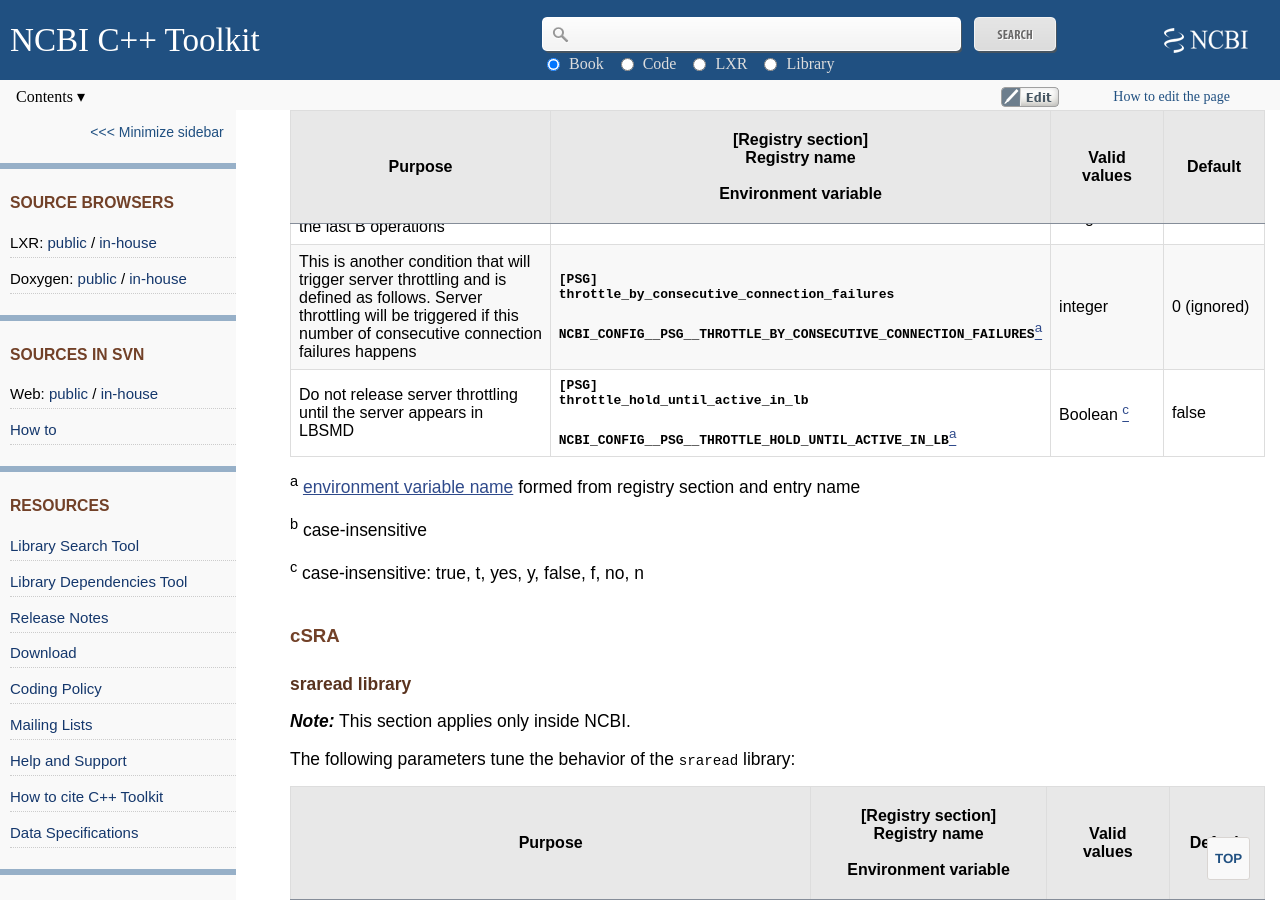
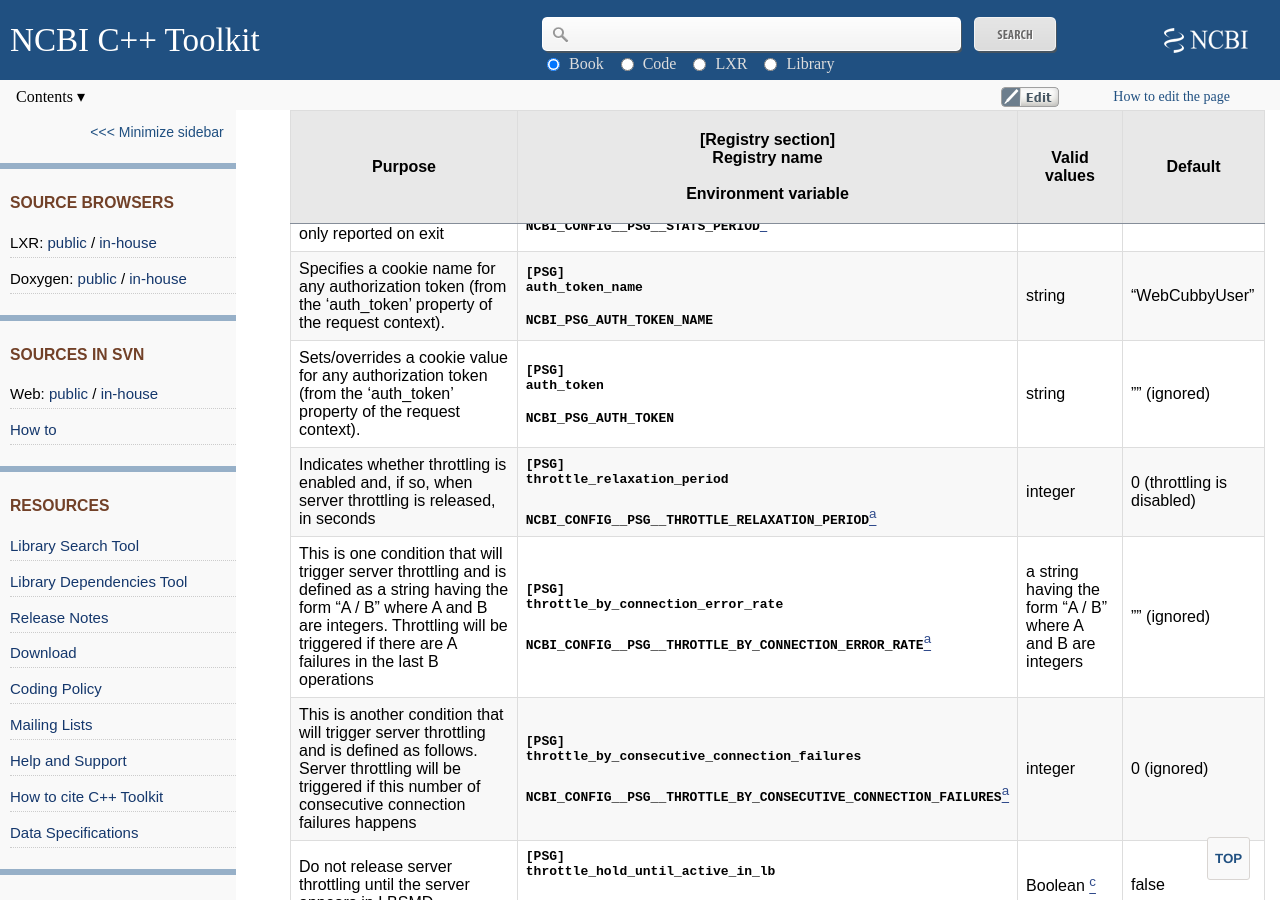
Before and after one commit to ncbi/cxx-toolkit, a Jekyll site: the page built from pages/ch_libconfig.md, in a window 1280 px wide and 900 px high, scrolled down 48024 px. Built offline with Jekyll 4.4.1, drawn with Linux system fonts in a browser that asks for light colours; some of the changed text lies outside the part shown.

Commit message:
Described new PSG and CGI parameters. JIRA CXX-13208

```diff
--- a/pages/ch_libconfig.md
+++ b/pages/ch_libconfig.md
@@ -532,6 +532,7 @@
 | When true (and when using HTTP/1.1), produce the CGI response in chunks, with the size set by `[CGI].ChunkSize`. | **`[CGI]`**<br/>**`ChunkedTransfer`**<br/><br/>**`CGI_CHUNKED_TRANSFER`** | "Disable" or "Enable" | "Disable" |
 | Set the size of the chunks when producing chunked CGI responses per `[CGI].ChunkedTransfer`. | **`[CGI]`**<br/>**`ChunkSize`**<br/><br/>**`CGI_CHUNK_SIZE`** | positive integer | 4096 |
 | According to RFC-2109, cookies should not be encoded. Instead, they should be just quoted. However, for backward compatibility with code that decodes incoming cookies, both quoted cookies and encoded cookies can be parsed. This setting controls which method of encoding/decoding is used.            | **`[CGI]`**<br/>**`Cookie_Encoding`**<br/><br/>**`CGI_COOKIE_ENCODING`**    | "Url", "Quote"                   | "Url"    |
+| Specifies a cookie name to get an authorization token from (for the 'auth_token' property of the request context). | **`[CGI]`**<br/>**`cookie_auth_token`**<br/><br/>**`NCBI_CONFIG__CGI__COOKIE_AUTH_TOKEN`** | string | "WebCubbyUser" |
 | Severity level for cookie-related error messages.   | **`[CGI]`**<br/>**`Cookie_Error_Severity`**<br/><br/>**`CGI_Cookie_Error_Severity`**           | CI  [<sup>e</sup>](#ch_libconfig.TF.27): Info, Warning, Error, Critical, Fatal, Trace      | Error    |
 | Defines which characters cannot be used in cookie names.               | **`[CGI]`**<br/>**`Cookie_Name_Banned_Symbols`**<br/><br/>**`CGI_Cookie_Name_Banned_Symbols`** | A string of banned characters.   | "  ,;="   |
 | See **`CGI_CORS_Enable`**. Specify the value of the ***Access-Control-Allow-Credentials*** header, which indicates whether or not the response to the request can be exposed when the credentials flag is true.  [<sup>g</sup>](#ch_libconfig.TF_8_G)                 | **`[CGI]`**<br/>**`CORS_Allow_Credentials`**<br/><br/>**`CGI_CORS_ALLOW_CREDENTIALS`**         | either do not set, or use the string "true"         | (not set)      |
@@ -969,6 +970,8 @@
 | Whether to use HTTPS                                                                                                                                                                                                                                              | **`[PSG]`**<br/>**`https`**<br/><br/>**`NCBI_CONFIG__PSG__HTTPS`**[<sup>a</sup>](#ch_libconfig.TF.psg_client_library.1)                                                                              | Boolean [<sup>c</sup>](#ch_libconfig.TF.psg_client_library.3)             | false                      |
 | Enables reporting of PSG client API stats. If enabled, the stats are reported using ERR_POST(Note)                                                                                                                                                                | **`[PSG]`**<br/>**`stats`**<br/><br/>**`NCBI_CONFIG__PSG__STATS`**[<sup>a</sup>](#ch_libconfig.TF.psg_client_library.1)                                                                              | Boolean [<sup>c</sup>](#ch_libconfig.TF.psg_client_library.3)             | false                      |
 | Defines how often to report PSG client API stats, in seconds. Less or equal to zero means the stats are only reported on exit                                                                                                                                     | **`[PSG]`**<br/>**`stats_period`**<br/><br/>**`NCBI_CONFIG__PSG__STATS_PERIOD`**[<sup>a</sup>](#ch_libconfig.TF.psg_client_library.1)                                                                | double                                                                    | 0.0                        |
+| Specifies a cookie name for any authorization token (from the 'auth_token' property of the request context).                                                                                                                                                      | **`[PSG]`**<br/>**`auth_token_name`**<br/><br/>**`NCBI_PSG_AUTH_TOKEN_NAME`**                                                                                                                        | string                                                                    | "WebCubbyUser"             |
+| Sets/overrides a cookie value for any authorization token (from the 'auth_token' property of the request context).                                                                                                                                                | **`[PSG]`**<br/>**`auth_token`**<br/><br/>**`NCBI_PSG_AUTH_TOKEN`**                                                                                                                                  | string                                                                    | "" (ignored)               |
 | Indicates whether throttling is enabled and, if so, when server throttling is released, in seconds                                                                                                                                                                | **`[PSG]`**<br/>**`throttle_relaxation_period`**<br/><br/>**`NCBI_CONFIG__PSG__THROTTLE_RELAXATION_PERIOD`**[<sup>a</sup>](#ch_libconfig.TF.psg_client_library.1)                                    | integer                                                                   | 0 (throttling is disabled) |
 | This is one condition that will trigger server throttling and is defined as a string having the form "A / B" where A and B are integers. Throttling will be triggered if there are A failures in the last B operations                                            | **`[PSG]`**<br/>**`throttle_by_connection_error_rate`**<br/><br/>**`NCBI_CONFIG__PSG__THROTTLE_BY_CONNECTION_ERROR_RATE`**[<sup>a</sup>](#ch_libconfig.TF.psg_client_library.1)                      | a string having the form "A / B" where A and B are integers               | "" (ignored)               |
 | This is another condition that will trigger server throttling and is defined as follows. Server throttling will be triggered if this number of consecutive connection failures happens                                                                            | **`[PSG]`**<br/>**`throttle_by_consecutive_connection_failures`**<br/><br/>**`NCBI_CONFIG__PSG__THROTTLE_BY_CONSECUTIVE_CONNECTION_FAILURES`**[<sup>a</sup>](#ch_libconfig.TF.psg_client_library.1)  | integer                                                                   | 0 (ignored)                |
```
